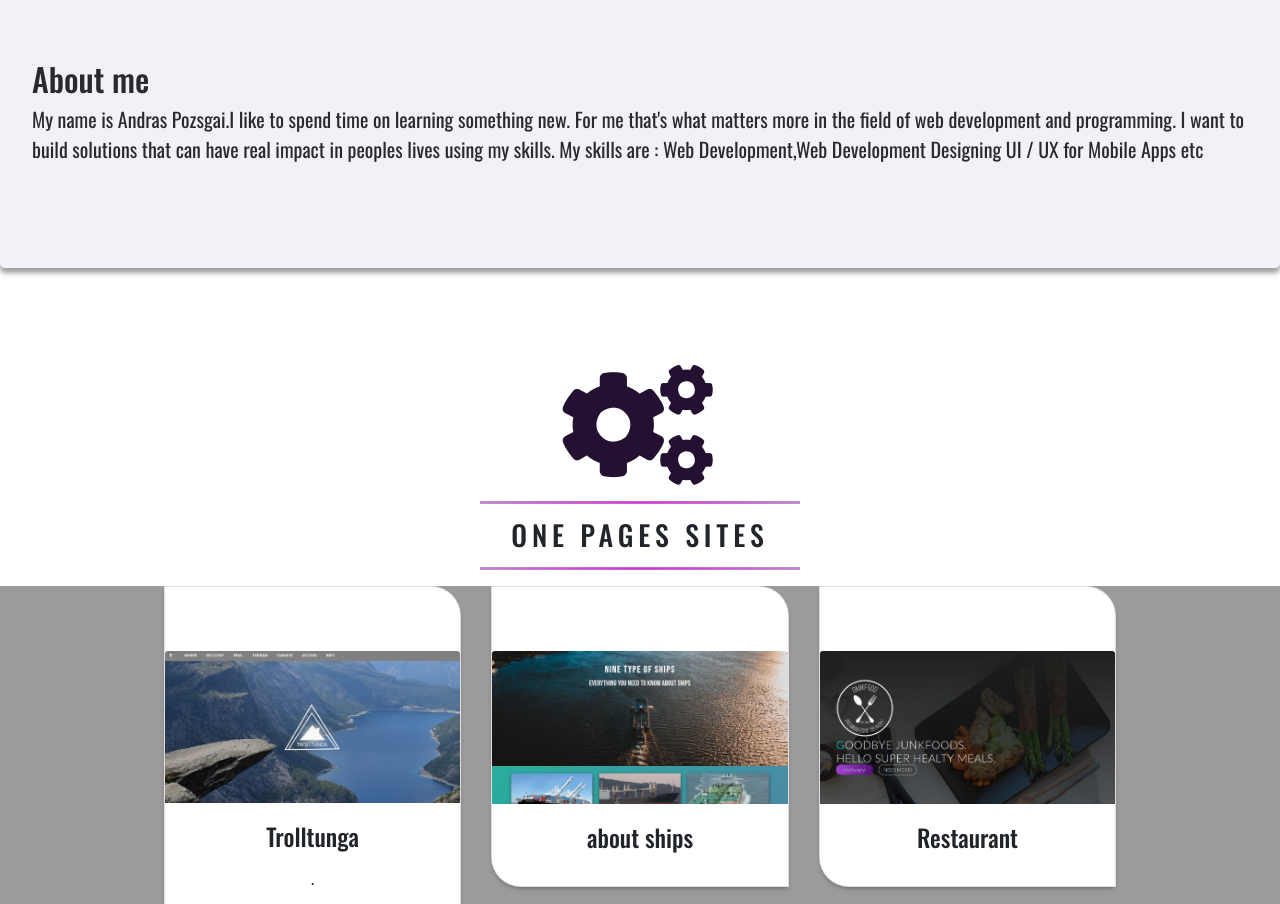
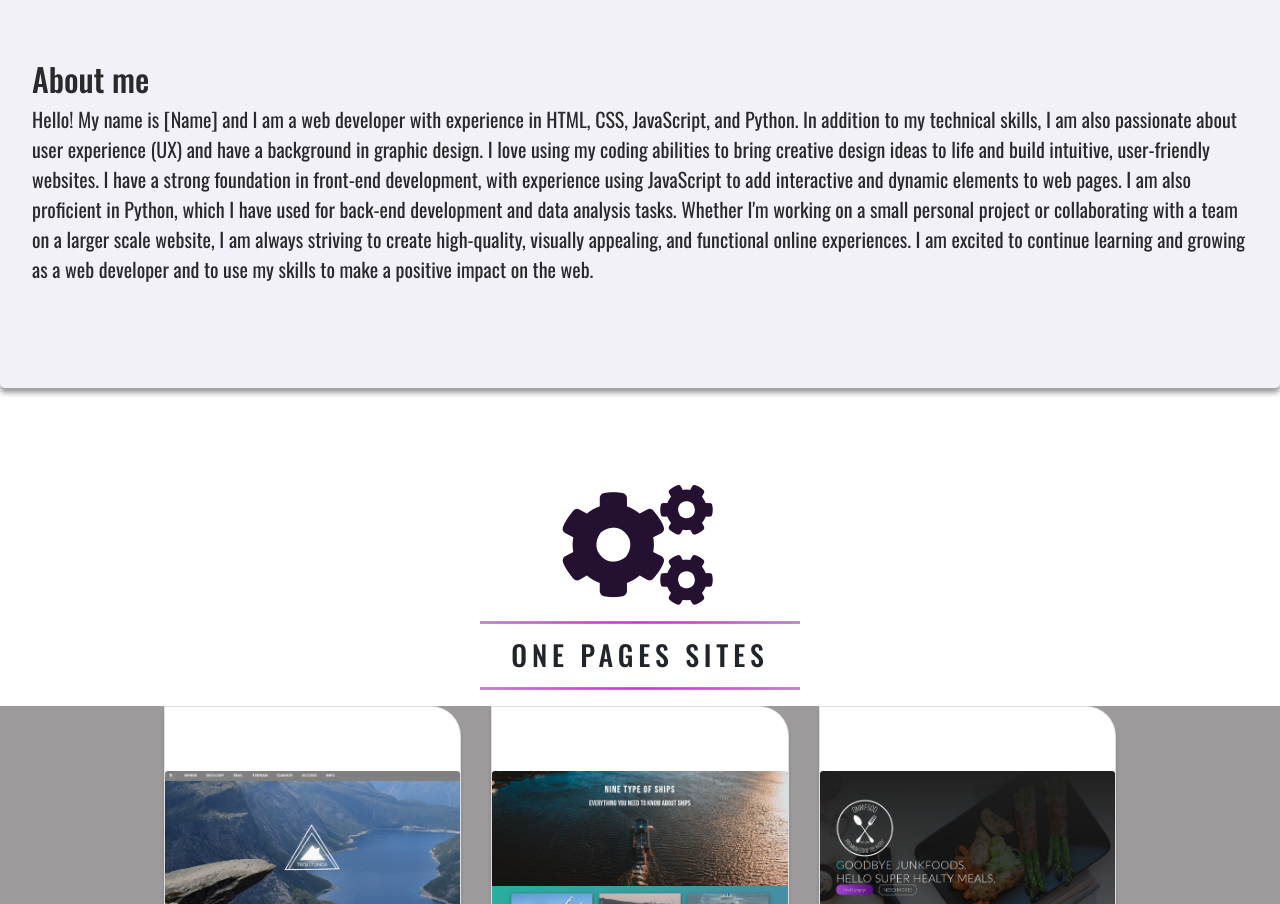
Before and after one commit to AndrasPozsgai/portfolio, a plain HTML site: page index.html in a window 1280 px wide. Shown: the part 971-1875 px from the top of the page. Drawn offline with nearby package versions, Linux system fonts and the light colour scheme; a script that the page names is missing.

Commit message:
Add lines About me section

```diff
--- a/index.html
+++ b/index.html
@@ -59,8 +59,10 @@
         </div>
         <div class="jumbotron" id="Jumbo-about">
             <h2>About me</h2>
-            <p class="lead">My name is Andras Pozsgai.I like to spend time on learning something new. For me that's what matters more in the field of web development and programming. I want to build solutions that can have real impact in peoples lives using my skills.
-                My skills are : Web Development,Web Development Designing UI / UX for Mobile Apps etc </p><br>
+            <p class="lead">Hello! My name is [Name] and I am a web developer with experience in HTML, CSS, JavaScript, and Python. In addition to my technical skills, I am also passionate about user experience (UX) and have a background in graphic design. I love using
+                my coding abilities to bring creative design ideas to life and build intuitive, user-friendly websites. I have a strong foundation in front-end development, with experience using JavaScript to add interactive and dynamic elements to web
+                pages. I am also proficient in Python, which I have used for back-end development and data analysis tasks. Whether I'm working on a small personal project or collaborating with a team on a larger scale website, I am always striving to
+                create high-quality, visually appealing, and functional online experiences. I am excited to continue learning and growing as a web developer and to use my skills to make a positive impact on the web.</p><br>
         </div>
     </div>
     <div class="text-center" id="projects">
```
